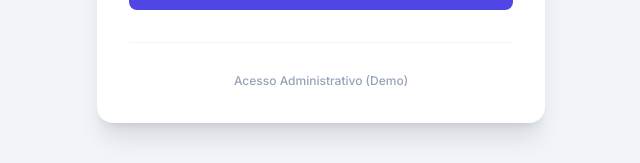
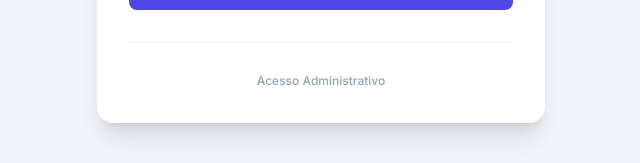
Before and after one commit to alessandroramossouza/velocity, a React (Vite) app: page / in a window 1280 px wide. Shown: the part 529-692 px from the top of the page, without its empty margins (319-959 px from the left). Built offline with nearby package versions, Linux system fonts and the light colour scheme; no server answers.

Commit message:
feat: Add admin password protection

```diff
--- a/src/components/Login.tsx
+++ b/src/components/Login.tsx
@@ -130,17 +130,21 @@ export const Login: React.FC<LoginProps> = ({ onLogin }) => {
                     <button
                         type="button"
                         onClick={() => {
-                            // Demo bypass to ensure Admin Dashboard is shown immediately
+                            const password = window.prompt("Digite a senha de administrador:");
+                            if (password === "admin@Jesus10") {
                                 onLogin({
                                     id: 'admin_demo',
                                     name: 'Administrador VeloCity',
                                     email: 'admin@velocity.com',
                                     role: 'admin'
                                 });
+                            } else if (password) {
+                                alert("Senha incorreta!");
+                            }
                         }}
                         className="text-xs text-slate-400 hover:text-indigo-600 font-medium transition"
                     >
-                        Acesso Administrativo (Demo)
+                        Acesso Administrativo
                     </button>
                 </div>
             </div>
```
Lines whose indentation alone changed are shown as unchanged.
